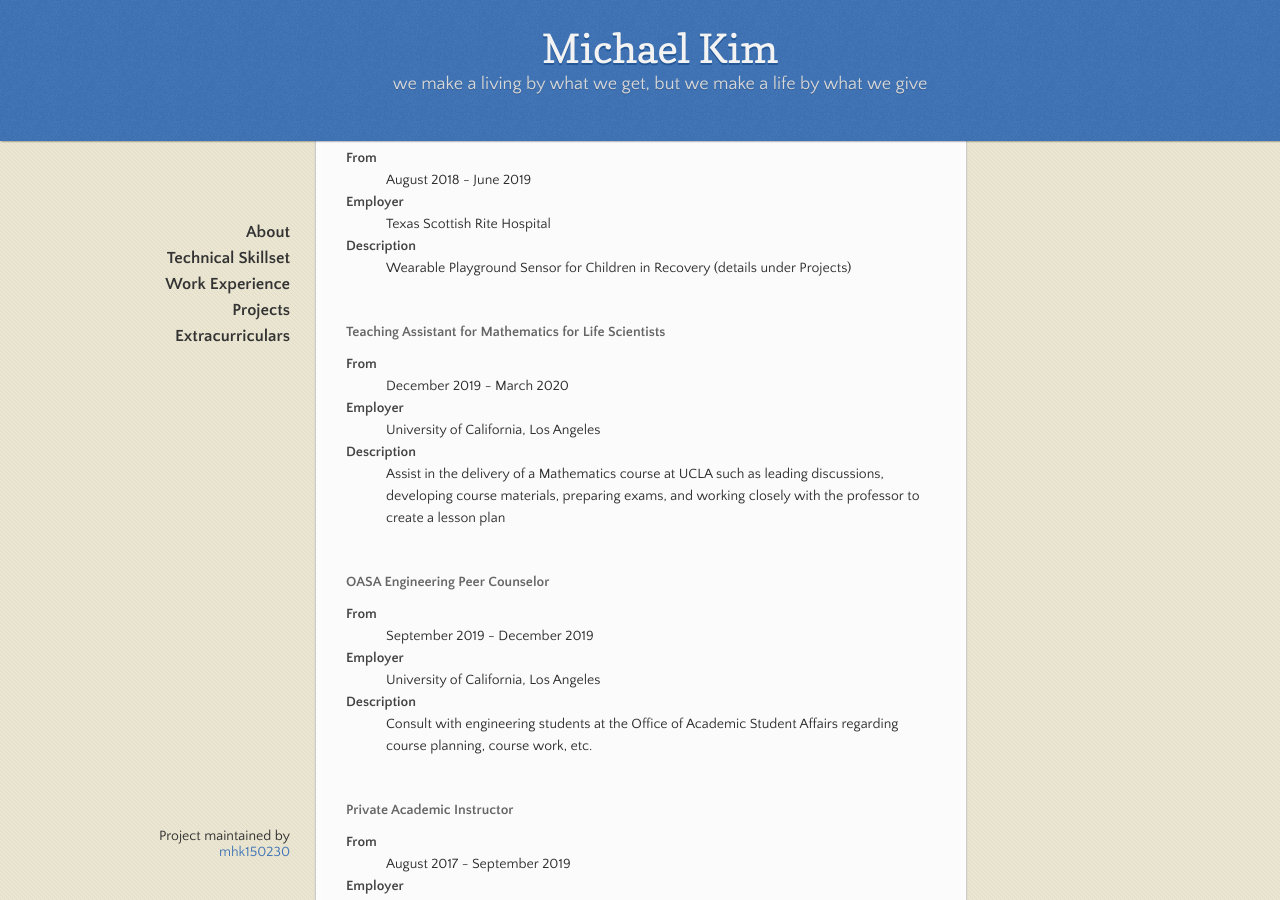
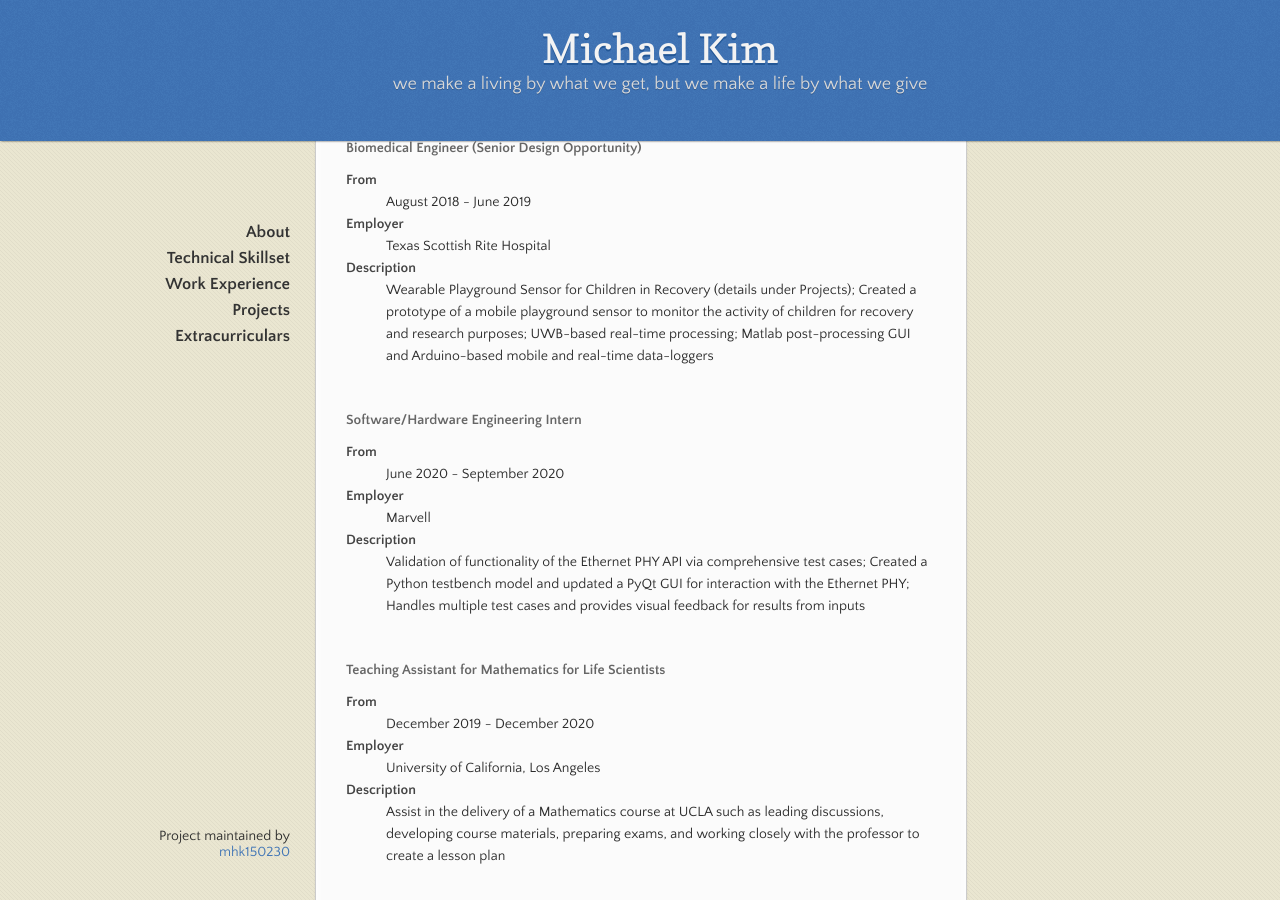
Before and after one commit to mhk150230/Michael-Kim-Bio, a Jekyll site: the page built from index.md, in a window 1280 px wide and 900 px high, scrolled down 1716 px. Built offline with Jekyll 4.4.1, drawn with Linux system fonts in a browser that asks for light colours; some of the changed text lies outside the part shown.

Commit message:
Update index.md

```diff
--- a/index.md
+++ b/index.md
@@ -7,8 +7,8 @@ layout: default
 
 <dl>
 <dt>Education</dt>
-  <dd>University of California, Los Angeles (Expected Grad. 2020 with M.Eng.)</dd>
-  <dd>University of Texas at Dallas (Grad. 2019 with B.Eng.)</dd>
+  <dd>University of California, Los Angeles (Expected Grad. 2020 with M.Eng. in Electrical and Computer Engineering)</dd>
+  <dd>University of Texas at Dallas (Grad. 2019 with B.Eng. in Biomedical Engineering)</dd>
 <dt>Hometown</dt>
   <dd>Irving, Texas</dd>
 <dt>Other Links</dt>
@@ -62,11 +62,23 @@ I have taken a variety of classes to supplement my growth towards an engineering
 <dt>Employer</dt>
   <dd>Texas Scottish Rite Hospital</dd>
 <dt>Description</dt>
-  <dd>Wearable Playground Sensor for Children in Recovery (details under Projects)</dd><br>
+  <dd>Wearable Playground Sensor for Children in Recovery (details under Projects); Created a prototype of a mobile playground sensor to monitor the activity of children for recovery
+and research purposes; UWB-based real-time processing; Matlab post-processing GUI and
+Arduino-based mobile and real-time data-loggers</dd><br>
+
+#### Software/Hardware Engineering Intern
+<dt>From</dt>
+  <dd>June 2020 - September 2020</dd>
+<dt>Employer</dt>
+  <dd>Marvell</dd>
+<dt>Description</dt>
+  <dd>Validation of functionality of the Ethernet PHY API via comprehensive test cases; Created a
+Python testbench model and updated a PyQt GUI for interaction with the Ethernet PHY; Handles
+multiple test cases and provides visual feedback for results from inputs</dd><br>
 
 #### Teaching Assistant for Mathematics for Life Scientists
 <dt>From</dt>
-  <dd>December 2019 - March 2020</dd>
+  <dd>December 2019 - December 2020</dd>
 <dt>Employer</dt>
   <dd>University of California, Los Angeles</dd>
 <dt>Description</dt>
@@ -144,7 +156,7 @@ Features:
 
 **Github**: [https://github.com/Rayckey/social_game](https://github.com/Rayckey/social_game)
 
-**Paper**: [https://github.com/mhk150230/Michael-Kim-Bio/blob/master/2D_Planner_in_a_Multi_Agent_and_Dynamic_Environments.pdf]
+**Paper**: [Social Distancing Simulator: 2D Planner in aMulti-Agent and Dynamic Environments](https://github.com/mhk150230/Classification-Analysis-on-Textual-Data)
 
 # Extracurriculars
 When I am not on the job, I enjoy keeping an active lifestyle, playing different sports such as basketball, football, and soccer. I love the competition and fully embrace the opportunity to improve every chance I get. I have participated in a handful of basketball tournaments including annual IM brackets for 5v5 and 3v3.
```
